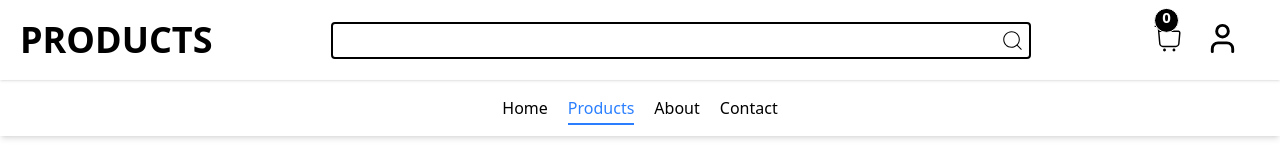
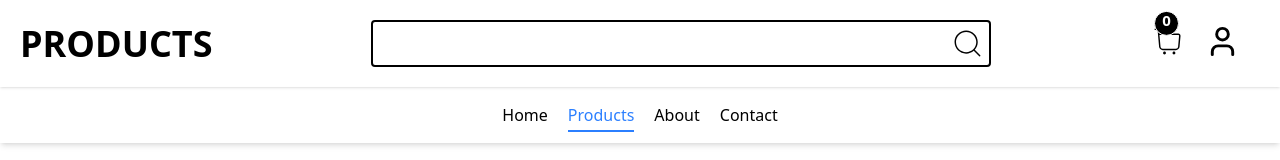
Before and after one commit to kumarmurugan1218/Ecommerce2, a React (Vite) app: page /Ecommerce2/product/headphones in a window 1280 px wide. Shown: the top 160 px of the page. Built offline with nearby package versions, Linux system fonts and the light colour scheme; a web font is replaced by a local one.

Commit message:
Update and redeploy site

```diff
--- a/src/Components/Header.jsx
+++ b/src/Components/Header.jsx
@@ -25,34 +25,33 @@ export const Header = () => {
 
 
   return (
-    <header className='flex flex-col relative justify-center w-full ' >
+    <header className='flex flex-col relative justify-center ' >
 
-            <div className='flex  flex-col gap-y-5 items-center justify-between py-5  shadow-sm px-5 sm:flex-row' >
+            <div className='flex  flex-col gap-y-5 items-center justify-between py-5  shadow-sm px-5 sm:flex-row ' >
                 <div className=''>
                     <h1 className='logo'>products</h1>
                 </div>
 
-                <div className='flex flex-col border-2 rounded p-1 relative md:[400px] md:w-[700px]' >
-                  <div className=' md:w-full'>
+                <div className='flex flex-col border-2 rounded p-1 relative md:w-1/2 ' >
                       <div className='flex items-center '>
                           <input type="text" className='input-box'
                       onChange={(e)=>{
                         setData(e.target.value);
                       } }  onFocus={()=>{
                           setList(true)
+
                       }}
                         onBlur={() => setTimeout(() => setList(false),100)}
                       />
-                        <CiSearch size={25} className='' />
+                        <CiSearch size={35} className='' />
                       </div>
                       <div className='relative z-10 rounded'>
-                           <ul className='bg-gray-300 shadow-xl absolute top-2 w-full  space-y-5 text-center  '>
-                                {list&&arr.map((a,i)=>(<li key={i} >
-                                      <NavLink to={`product/${a.toLowerCase()}`} className='hover:text-white hover:border-b-2' >{a.toUpperCase()}</NavLink>
-                                            </li>))}
-                              </ul>
+                              <ul className='bg-gray-300 shadow-xl absolute top-2 w-full  space-y-5 text-center  '>
+                                    {list&&arr.map((a,i)=>(<li key={i} >
+                                          <NavLink to={`product/${a.toLowerCase()}`} className='hover:text-white hover:border-b-2' >{a.toUpperCase()}</NavLink>
+                                                </li>))}
+                                  </ul>
                       </div>
-                    </div>
                 </div>
 
 
```
